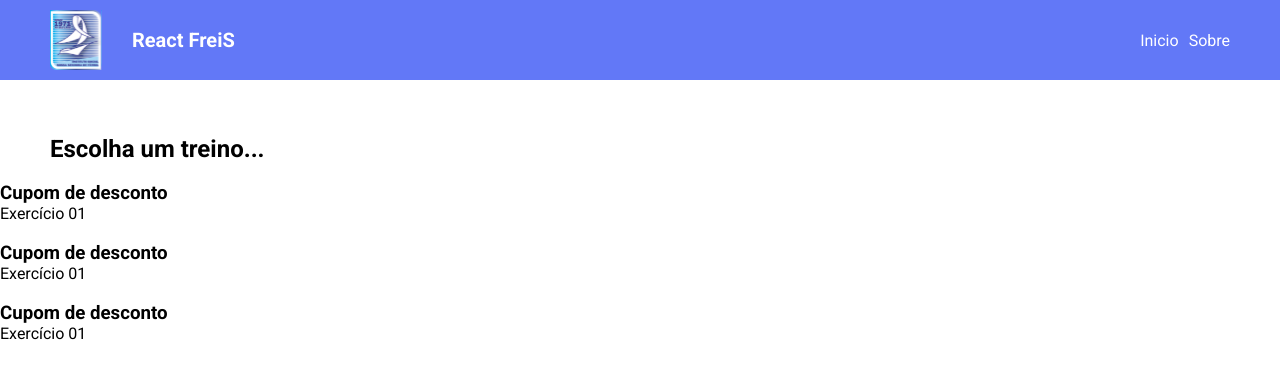
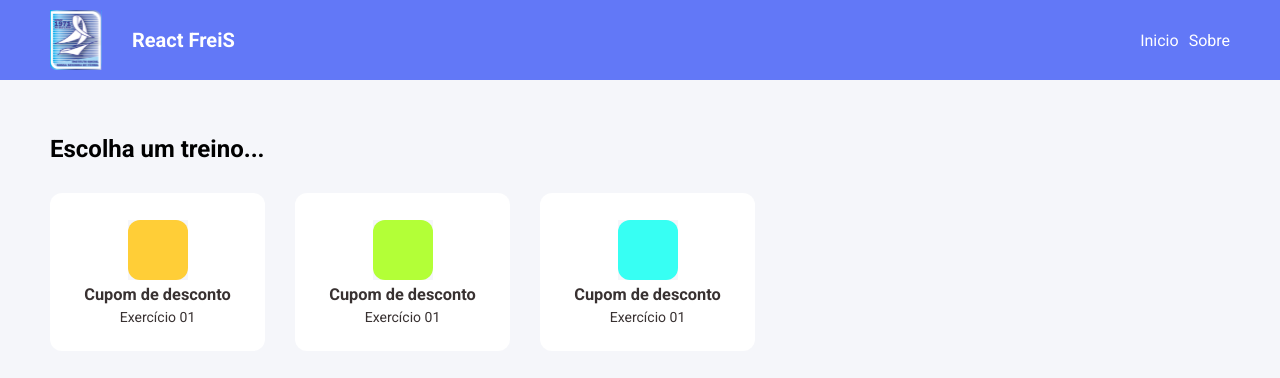
Before and after one commit to frosttlink/ReactFreiS, a React (Create React App) app: page / in a window 1280 px wide. Shown: the top 378 px of the page. Built offline with nearby package versions, Linux system fonts and the light colour scheme.

Commit message:
navigate and more commit

```diff
--- a/src/index.scss
+++ b/src/index.scss
@@ -5,4 +5,5 @@
   padding: 0;
   box-sizing: border-box;
   font-family: Roboto;
+  background-color: #F5F6FA;
 }
--- a/src/pages/pgInicio/index.jsx
+++ b/src/pages/pgInicio/index.jsx
@@ -11,29 +11,31 @@ export default function Index() {
             <h1>React FreiS</h1>
           </div>
           <div className='navegacao-header'>
-            <Link className='inicio'>Inicio</Link>
-            <Link className='sobre'>Sobre</Link>
+            <Link to="/" className='inicio'>Inicio</Link>
+            <Link to="/sobre" className='sobre'>Sobre</Link>
           </div>
         </div>
       </header>
         <h2>Escolha um treino...</h2>
       <div className='container'>
+        <div className="subcontainers">
           <div className='subcontainer-amarelo'>
-          <img src="" alt="" />
+            <img src="/assets/images/amarelo.svg" alt="" />
             <h3>Cupom de desconto</h3>
             <p>Exercício 01</p>
           </div>
           <div className='subcontainer-verde'>
-          <img src="" alt="" />
+            <img src="/assets/images/verde.svg" alt="" />
             <h3>Cupom de desconto</h3>
             <p>Exercício 01</p>
           </div>
           <div className='subcontainer-azul'>
-          <img src="" alt="" />
+            <img src="/assets/images/azul.svg" alt="" />
             <h3>Cupom de desconto</h3>
             <p>Exercício 01</p>
           </div>
         </div>
       </div>
+    </div>
   );
 }
--- a/src/pages/pgInicio/index.scss
+++ b/src/pages/pgInicio/index.scss
@@ -9,12 +9,18 @@
     padding: 0px 50px 0px 50px;
   }
 
+  .img-logo {
+    background-color: #6278F7;
+  }
+
   h1 {
     color: #fff;
     font-size: 20px;
   }
 
   .logo-header {
+    background-color: #6278F7;
+
     display: flex;
     align-items: center;
     gap: 30px;
@@ -22,19 +28,26 @@
 
   .navegacao-header {
     display: flex;
+    background-color: #6278F7;
     gap: 10px;
   }
 
   .inicio  {
     color: #fff;
+    background-color: #6278F7;
     text-decoration: none;
     font-weight: 400;
   }
 
   .sobre {
     color: #fff;
+    background-color: #6278F7;
     text-decoration: none;
     font-weight: 400;
+  }
+
+  h1 {
+    background-color: #6278F7;
   }
 
   h2 {
@@ -42,4 +55,57 @@
     margin-left: 50px;
   }
 
+  .subcontainers {
+    margin-left: 50px;
+    margin-top: 30px;
+    display: flex;
+    color: #383131;
+    font-size: 14px;
+    gap: 30px;
+  }
+
+  h3 {
+    background-color: #fff;
+    margin-top: 5px;
+  }
+
+  p {
+    background-color: #fff;
+    margin-top: 5px;
+    font-weight: 400;
+  }
+
+  .subcontainer-amarelo {
+    display: flex;
+    align-items: center;
+    justify-content: center;
+    flex-direction: column;
+    border-radius: 12px;
+    width: 215px;
+    height: 158px;
+    background-color: #fff;
+  }
+
+  .subcontainer-verde {
+    display: flex;
+    align-items: center;
+    justify-content: center;
+    flex-direction: column;
+    border-radius: 12px;
+    width: 215px;
+    height: 158px;
+    background-color: #fff;
+  }
+
+  .subcontainer-azul {
+    display: flex;
+    align-items: center;
+    justify-content: center;
+    flex-direction: column;
+    border-radius: 12px;
+    width: 215px;
+    height: 158px;
+    background-color: #fff;
+  }
+
 }
--- /dev/null
+++ b/src/pages/pgSobre/index.jsx
@@ -0,0 +1,21 @@
+import './index.scss';
+import { Link } from 'react-router-dom';
+
+export default function Sobre() {
+  return (
+    <div className="pagina-sobre">
+      <header>
+        <div className='cabecalho'>
+          <div className='logo-header'>
+            <img className='img-logo' src="/assets/images/logo.svg" alt="logo_frei" />
+            <h1>React FreiS</h1>
+          </div>
+          <div className='navegacao-header'>
+            <Link to="/" className='inicio'>Inicio</Link>
+            <Link to="/sobre" className='sobre'>Sobre</Link>
+          </div>
+        </div>
+      </header>
+    </div>
+  )
+}
--- /dev/null
+++ b/src/pages/pgSobre/index.scss
@@ -0,0 +1,3 @@
+.pagina-sobre {
+
+}
--- a/src/route.jsx
+++ b/src/route.jsx
@@ -1,11 +1,13 @@
 import { BrowserRouter, Routerm, Route, Routes } from "react-router-dom"
 import Index from './pages/pgInicio';
+import Sobre from "./pages/pgSobre";
 
 export default function Navegacao() {
   return (
     <BrowserRouter>
       <Routes>
         <Route path='/' element={ <Index /> }/>
+        <Route path='/sobre' element={ <Sobre /> }/>
       </Routes>
     </BrowserRouter>
   )
```
Lines whose indentation alone changed are shown as unchanged.
